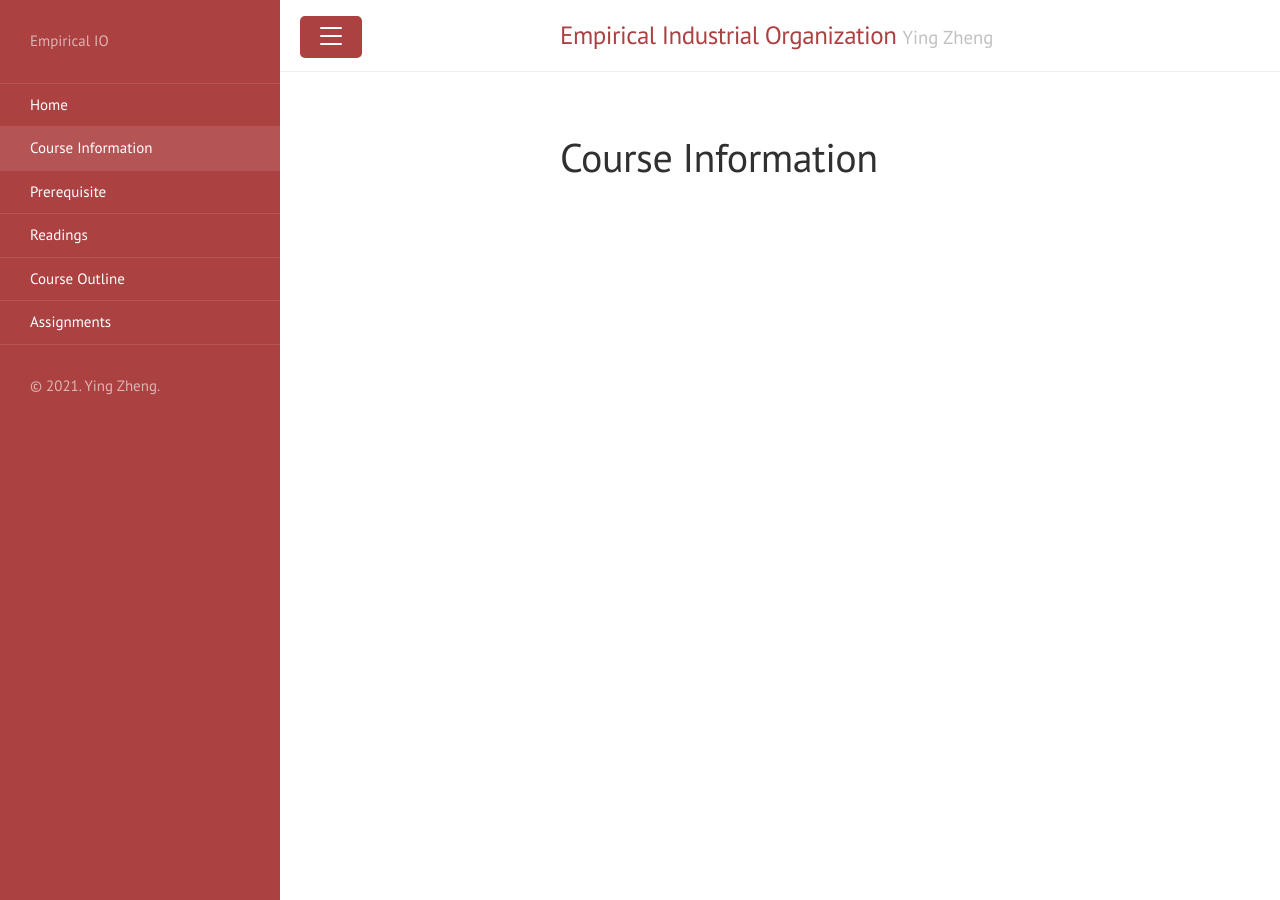
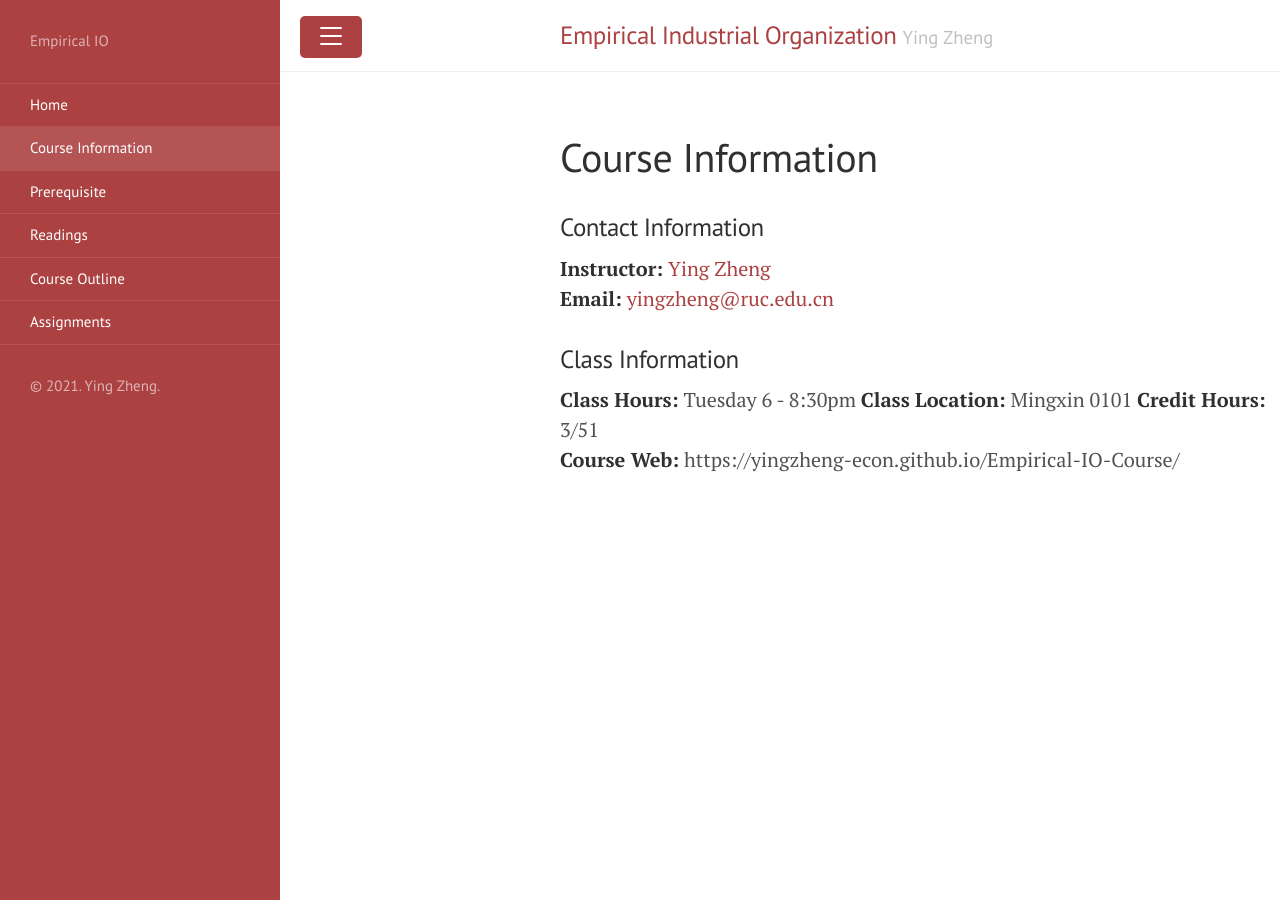
Before and after one commit to yingzheng-econ/Empirical-IO-Course, a Jekyll site: the page built from Course_info.md, in a window 1280 px wide. Built offline with Jekyll 4.4.1, drawn with Linux system fonts in a browser that asks for light colours.

Commit message:
update course info

```diff
--- a/Course_info.md
+++ b/Course_info.md
@@ -3,3 +3,13 @@ layout: page
 title: Course Information
 order: 1
 ---
+
+### Contact Information
+**Instructor:** [Ying Zheng](https://yingzheng-econ.github.io)
+**Email:** [yingzheng@ruc.edu.cn](mailto:yingzheng@ruc.edu.cn)
+
+### Class Information
+**Class Hours:** Tuesday 6 - 8:30pm
+**Class Location:** Mingxin 0101
+**Credit Hours:** 3/51
+**Course Web:** https://yingzheng-econ.github.io/Empirical-IO-Course/
```
